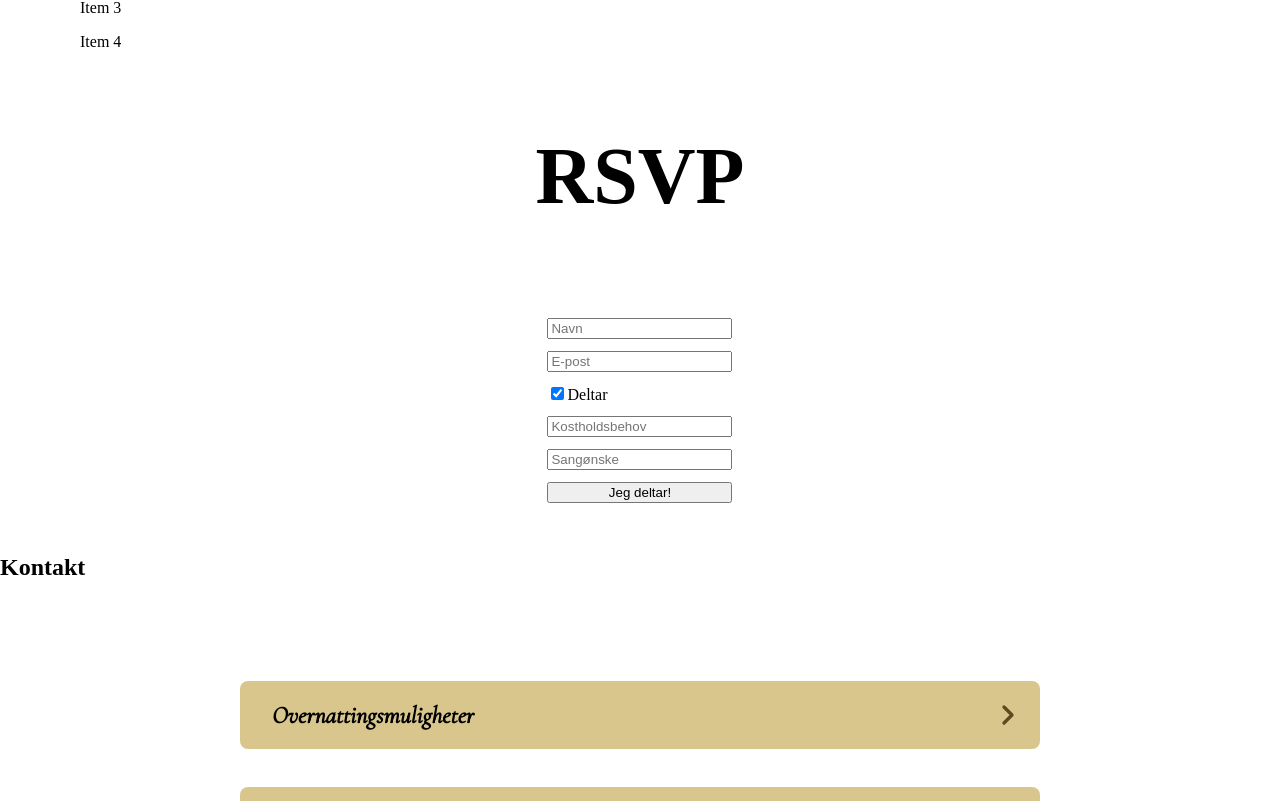
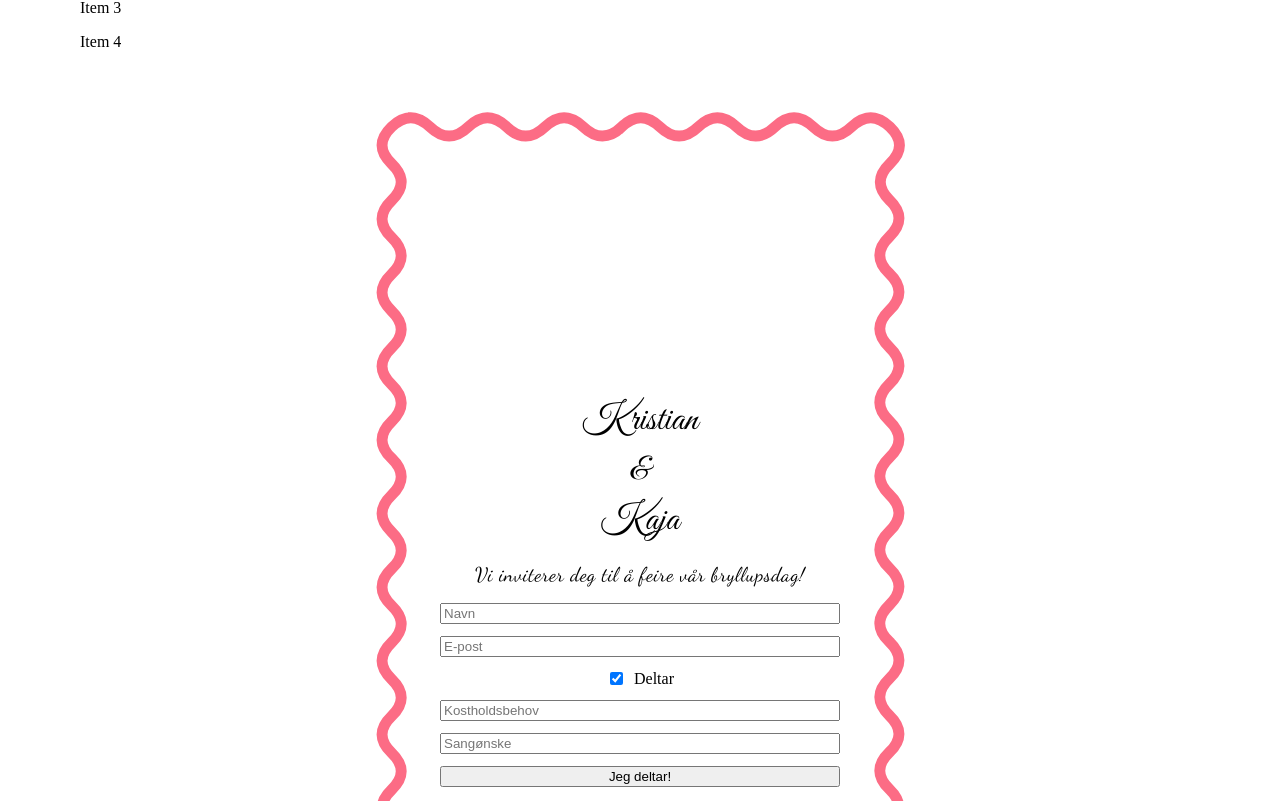
Before and after one commit to kisen123/WeddingWebsite, a React (Vite) app in the folder frontend/: page / in a window 1280 px wide. Shown: the part 1999-2800 px from the top of the page. Built offline with nearby package versions, Linux system fonts and the light colour scheme; no server answers; a web font is replaced by a local one.

Commit message:
Work on RSVP

```diff
--- a/frontend/src/components/Rsvp/Rsvp.scss
+++ b/frontend/src/components/Rsvp/Rsvp.scss
@@ -1,18 +1,72 @@
 .rsvpContents {
   display: flex;
   justify-content: center;
-  padding: 2rem;
+  padding: clamp(1rem, 4vw, 2rem);
 }
 
 .rsvp {
-  width: 80%;
+  width: 100%;
   display: flex;
   flex-direction: column;
   align-items: center;
+  text-align: center;
 
   &__title {
-    font-size: 5rem;
-    margin-top: 2rem;
-    margin-bottom: 6rem;
+    font-size: clamp(2.5rem, 13vw, 5rem);
+    line-height: 1;
+    margin: 0 0 clamp(2rem, 7vw, 4rem);
+  }
+
+  &__form {
+    display: grid;
+    gap: 0.75rem;
+    width: 100%;
+  }
+
+  &__form input:not([type='checkbox']),
+  &__form button {
+    box-sizing: border-box;
+    width: 100%;
+  }
+
+  &__attending {
+    display: flex;
+    align-items: center;
+    justify-content: center;
+    gap: 0.5rem;
+  }
+
+  &__message {
+    margin: 1rem 0 0;
+  }
+
+  &__groom {
+    font-weight: 100;
+    margin: 0.2rem;
+  }
+
+  &__bride {
+    font-weight: 100;
+    margin: 0.2rem;
+  }
+
+  &__names {
+    font-size: 2rem;
+    font-family: 'Great Vibes', cursive;
+
+    display: flex;
+    flex-direction: column;
+    align-items: center;
+    gap: 0.1em;
+
+    letter-spacing: 0.01em;
+  }
+
+  &__invitation_text {
+    margin-bottom: 1rem;
+    font-size: 1.25rem;
+    font-family: 'Dancing Script', cursive;
+    letter-spacing: 0.03em;
+    margin: 1rem;
   }
 }
--- a/frontend/src/components/Rsvp/Rsvp.tsx
+++ b/frontend/src/components/Rsvp/Rsvp.tsx
@@ -4,6 +4,7 @@ import React, { useState } from 'react';
 import { useTranslation } from 'react-i18next';
 
 import { submitRsvp } from '../../api.ts';
+import { RsvpFrame } from './RsvpFrame.tsx';
 
 export function Rsvp() {
   const { t } = useTranslation();
@@ -40,12 +41,19 @@ export function Rsvp() {
 
   return (
     <div className="rsvpContents">
+      <RsvpFrame>
         <section className="rsvp">
-        <h2 className="rsvp__title">{t('rsvp.title')}</h2>
-        <form
-          onSubmit={handleSubmit}
-          style={{ display: 'grid', gap: '0.75rem' }}
-        >
+          <div className="rsvp__names">
+            <h1 className="rsvp__groom">Kristian</h1>
+            <span>&</span>
+            <h1 className="rsvp__bride">Kaja</h1>
+          </div>
+
+          <div className="rsvp__invitation_text">
+            {t('rsvp.invitationText')}
+          </div>
+
+          <form className="rsvp__form" onSubmit={handleSubmit}>
             <input
               placeholder={t('rsvp.name')}
               value={name}
@@ -57,7 +65,7 @@ export function Rsvp() {
               value={email}
               onChange={(e) => setEmail(e.target.value)}
             />
-          <label>
+            <label className="rsvp__attending">
               <input
                 type="checkbox"
                 checked={attending}
@@ -77,8 +85,13 @@ export function Rsvp() {
             />
             <button type="submit">{t('rsvp.submit')}</button>
           </form>
-        {message && <p style={{ marginTop: '1rem' }}>{message}</p>}
+          {message && (
+            <p className="rsvp__message" aria-live="polite">
+              {message}
+            </p>
+          )}
         </section>
+      </RsvpFrame>
     </div>
   );
 }
--- /dev/null
+++ b/frontend/src/components/Rsvp/RsvpFrame.scss
@@ -0,0 +1,28 @@
+.rsvpFrame {
+  position: relative;
+  width: min(92vw, 34rem);
+  min-height: min(132vw, 61.5rem);
+  aspect-ratio: 322.895 / 583.824;
+  box-sizing: border-box;
+  display: grid;
+  isolation: isolate;
+
+  &__image {
+    position: absolute;
+    inset: 0;
+    z-index: -1;
+    width: 100%;
+    height: 100%;
+    object-fit: fill;
+    pointer-events: none;
+  }
+
+  &__content {
+    position: relative;
+    z-index: 1;
+    display: flex;
+    align-items: center;
+    justify-content: center;
+    padding: clamp(4rem, 12vw, 5.5rem) clamp(2.25rem, 9vw, 4.5rem);
+  }
+}
--- /dev/null
+++ b/frontend/src/components/Rsvp/RsvpFrame.tsx
@@ -0,0 +1,19 @@
+import './RsvpFrame.scss';
+
+import type { PropsWithChildren } from 'react';
+
+import RSVPFrameProd from '../../assets/RSVPFrameProd.svg';
+
+export function RsvpFrame({ children }: PropsWithChildren) {
+  return (
+    <div className="rsvpFrame">
+      <img
+        className="rsvpFrame__image"
+        src={RSVPFrameProd}
+        alt=""
+        aria-hidden="true"
+      />
+      <div className="rsvpFrame__content">{children}</div>
+    </div>
+  );
+}
--- a/frontend/src/i18n/locales/no.json
+++ b/frontend/src/i18n/locales/no.json
@@ -15,7 +15,8 @@
     "error": "Kunne ikke laste bryllupsprogram."
   },
   "rsvp": {
-    "title": "RSVP",
+    "title": "Kristian & Kaja",
+    "invitationText": "Vi inviterer deg til å feire vår bryllupsdag!",
     "name": "Navn",
     "email": "E-post",
     "attending": "Deltar",
```
Also changed, not shown: frontend/src/assets/RSVPFrameProd.svg (added). Lines whose indentation alone changed are shown as unchanged.
